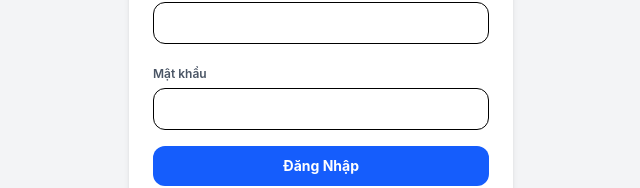
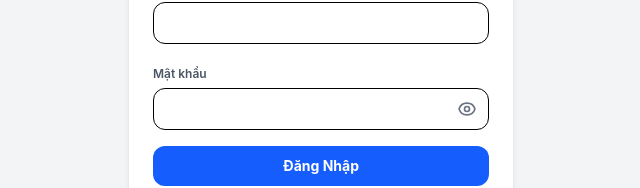
Before and after one commit to zhilun/pms-app, a React (Vite) app: page / in a window 1280 px wide. Shown: the part 322-510 px from the top of the page, without its empty margins (319-959 px from the left). Built offline with nearby package versions, Linux system fonts and the light colour scheme.

Commit message:
excel format and eye icon

```diff
--- a/src/services/excelService.js
+++ b/src/services/excelService.js
@@ -2,6 +2,16 @@
 import ExcelJS from 'exceljs';
 
 export const exportBookingsToExcel = (bookingsList) => {
+  // Sắp xếp theo ngày từ cũ đến mới, sau đó là tên sales
+  const sortedList = [...bookingsList].sort((a, b) => {
+    const dateA = new Date(a.createdDate);
+    const dateB = new Date(b.createdDate);
+    if (dateA - dateB !== 0) {
+      return dateA - dateB;
+    }
+    return (a.salesPerson || '').localeCompare(b.salesPerson || '');
+  });
+
   const workbook = new ExcelJS.Workbook();
   const worksheet = workbook.addWorksheet('Báo Cáo Doanh Thu');
 
@@ -25,9 +35,9 @@ export const exportBookingsToExcel = (bookingsList) => {
   });
 
   // Tính tổng cộng
-  const totalDeposit = bookingsList.reduce((sum, b) => sum + (b.deposit || 0), 0);
-  const totalRemaining = bookingsList.reduce((sum, b) => sum + (b.remainingPrice || 0), 0);
-  const totalServiceFee = bookingsList.reduce((sum, b) => sum + (b.serviceFee || 0), 0);
+  const totalDeposit = sortedList.reduce((sum, b) => sum + (b.deposit || 0), 0);
+  const totalRemaining = sortedList.reduce((sum, b) => sum + (b.remainingPrice || 0), 0);
+  const totalServiceFee = sortedList.reduce((sum, b) => sum + (b.serviceFee || 0), 0);
 
   // Parse date string thành Date object
   const parseDate = (dateString) => {
@@ -36,7 +46,7 @@ export const exportBookingsToExcel = (bookingsList) => {
   };
 
   // Thêm dữ liệu
-  bookingsList.forEach((b) => {
+  sortedList.forEach((b) => {
     worksheet.addRow([
       parseDate(b.createdDate),
       b.salesPerson,
@@ -52,7 +62,7 @@ export const exportBookingsToExcel = (bookingsList) => {
   });
 
   // Thêm dòng tổng cộng
-  const totalRowNum = bookingsList.length + 2;
+  const totalRowNum = sortedList.length + 2;
   worksheet.addRow([
     '', '', '', '', '', 'TỔNG CỘNG', totalDeposit, totalRemaining, totalServiceFee, ''
   ]);
@@ -106,6 +116,9 @@ export const exportBookingsToExcel = (bookingsList) => {
     { width: 15 }, { width: 15 }, { width: 18 }, { width: 15 }, { width: 18 }
   ];
 
+  // Thêm AutoFilter cho hàng đầu
+  worksheet.autoFilter = 'A1:J1';
+
   // Xuất file
   const fileName = `PMS_Report_${new Date().toISOString().split('T')[0]}.xlsx`;
   workbook.xlsx.writeBuffer().then((buffer) => {
--- a/src/views/Login.jsx
+++ b/src/views/Login.jsx
@@ -6,6 +6,7 @@ export const Login = ({ onLoginSuccess }) => {
   const [email, setEmail] = useState('');
   const [password, setPassword] = useState('');
   const [isSignUp, setIsSignUp] = useState(false);
+  const [showPassword, setShowPassword] = useState(false);
 
   const handleAuth = async (e) => {
     e.preventDefault();
@@ -38,10 +39,31 @@ export const Login = ({ onLoginSuccess }) => {
         </div>
         <div>
           <label className="text-xs font-semibold text-gray-600">Mật khẩu</label>
-          <input
-            type="password" required value={password} onChange={e => setPassword(e.target.value)}
-            className="w-full p-2.5 border rounded-xl text-sm mt-1"
-          />
+          <div className="relative mt-1">
+            <input
+              type={showPassword ? "text" : "password"}
+              required
+              value={password}
+              onChange={e => setPassword(e.target.value)}
+              className="w-full p-2.5 border rounded-xl text-sm pr-10"
+            />
+            <button
+              type="button"
+              onClick={() => setShowPassword(!showPassword)}
+              className="absolute right-3 top-1/2 transform -translate-y-1/2 text-gray-500 hover:text-gray-700 transition-colors"
+            >
+              {showPassword ? (
+                <svg className="w-5 h-5" fill="none" stroke="currentColor" viewBox="0 0 24 24">
+                  <path strokeLinecap="round" strokeLinejoin="round" strokeWidth={2} d="M13.875 18.825A10.05 10.05 0 0112 19c-4.478 0-8.268-2.943-9.543-7a9.97 9.97 0 011.563-4.803m5.596-3.856a3.375 3.375 0 11-6.75 0 3.375 3.375 0 016.75 0M15 12a3 3 0 11-6 0 3 3 0 016 0z" />
+                </svg>
+              ) : (
+                <svg className="w-5 h-5" fill="none" stroke="currentColor" viewBox="0 0 24 24">
+                  <path strokeLinecap="round" strokeLinejoin="round" strokeWidth={2} d="M15 12a3 3 0 11-6 0 3 3 0 016 0z" />
+                  <path strokeLinecap="round" strokeLinejoin="round" strokeWidth={2} d="M2.458 12C3.732 7.943 7.523 5 12 5c4.478 0 8.268 2.943 9.542 7-1.274 4.057-5.064 7-9.542 7-4.477 0-8.268-2.943-9.542-7z" />
+                </svg>
+              )}
+            </button>
+          </div>
         </div>
         <button type="submit" className="w-full bg-blue-600 text-white font-bold py-2.5 rounded-xl text-sm">
           {isSignUp ? 'Tạo Tài Khoản' : 'Đăng Nhập'}
```
